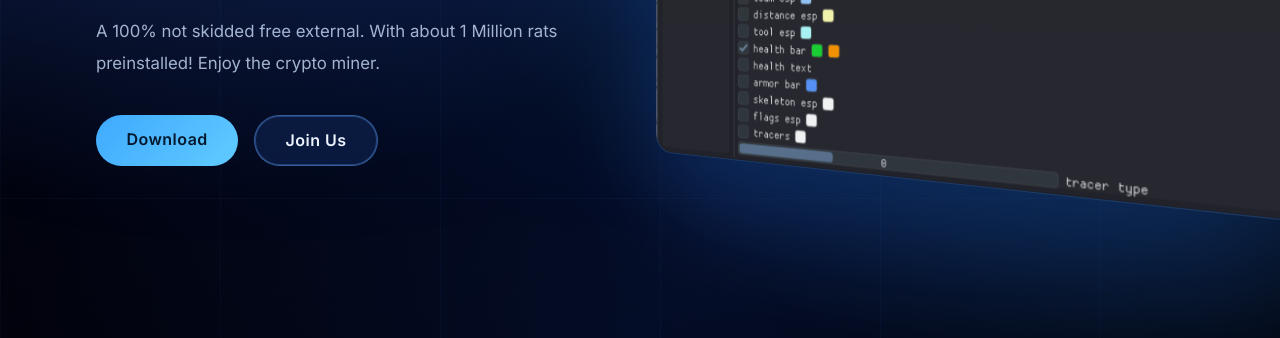
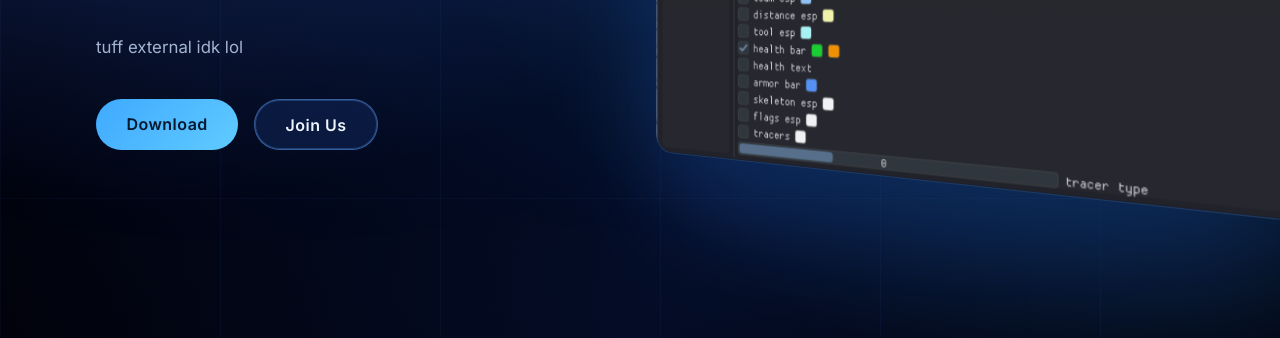
Before and after one commit to 7eyesofluck/elysium.cv, a plain HTML site: page index.html in a window 1280 px wide. Shown: the part 462-800 px from the top of the page. Drawn offline with Linux system fonts and the light colour scheme; no server answers.

Commit message:
Update index.html

```diff
--- a/index.html
+++ b/index.html
@@ -66,8 +66,7 @@
                 <p class="eyebrow">Not skidded btw.</p>
                 <h1>ELYSIUM</h1>
                 <p>
-                  A 100% not skidded free external. With about 1 Million rats
-                  preinstalled! Enjoy the crypto miner.
+                  tuff external idk lol
                 </p>
                 <div class="hero-actions">
                   <a
@@ -104,7 +103,7 @@
               </p>
               <p>
                 Also forgot to mention that it isnt skidded so yeah no skidded
-                code guys 100% not a rat too.
+                code guys.
               </p>
             </div>
 
```
